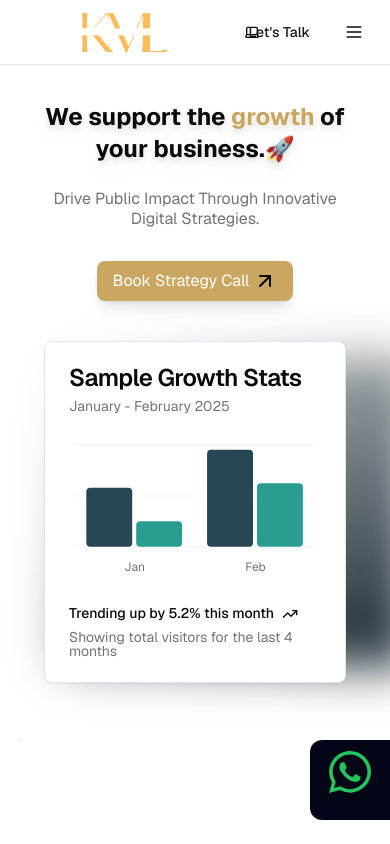
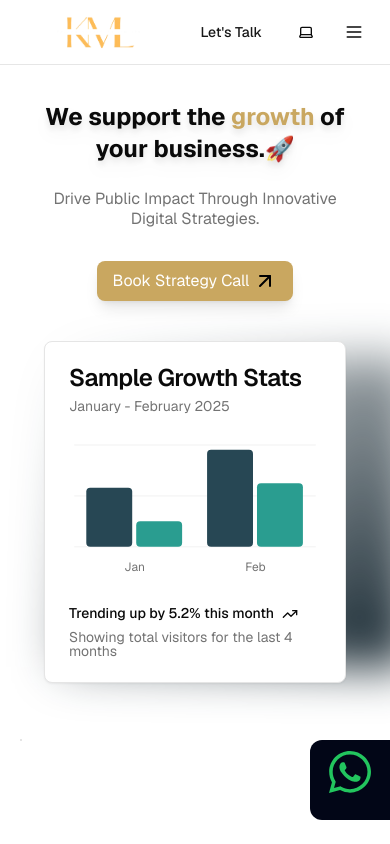
Before and after one commit to Willbeckh/krivan, a Next.js app: page / in a window 390 px wide. Shown: the top 844 px of the page. Built offline with nearby package versions, Linux system fonts and the light colour scheme.

Commit message:
update top nav ui

```diff
--- a/components/navbar.tsx
+++ b/components/navbar.tsx
@@ -34,21 +34,19 @@ export function Navbar() {
           <Image
             src="/images/logo.png"
             alt="logo image"
-            width={300}
+            width={200}
             height={180}
             sizes="(max-width: 768px) 100vw, (max-width: 1200px) 50vw, 800px"
           />
 
-          <span className="lg:hidden block">
-            <ThemeSwitcher />
-          </span>
+
         </Link>
 
         <div className="flex items-center gap-2">
           <Button variant={"link"} asChild>
             <Link href="/contact">Let's Talk</Link>
           </Button>
-          <span className="hidden lg:block">
+          <span className="">
             <ThemeSwitcher />
           </span>
 
```
